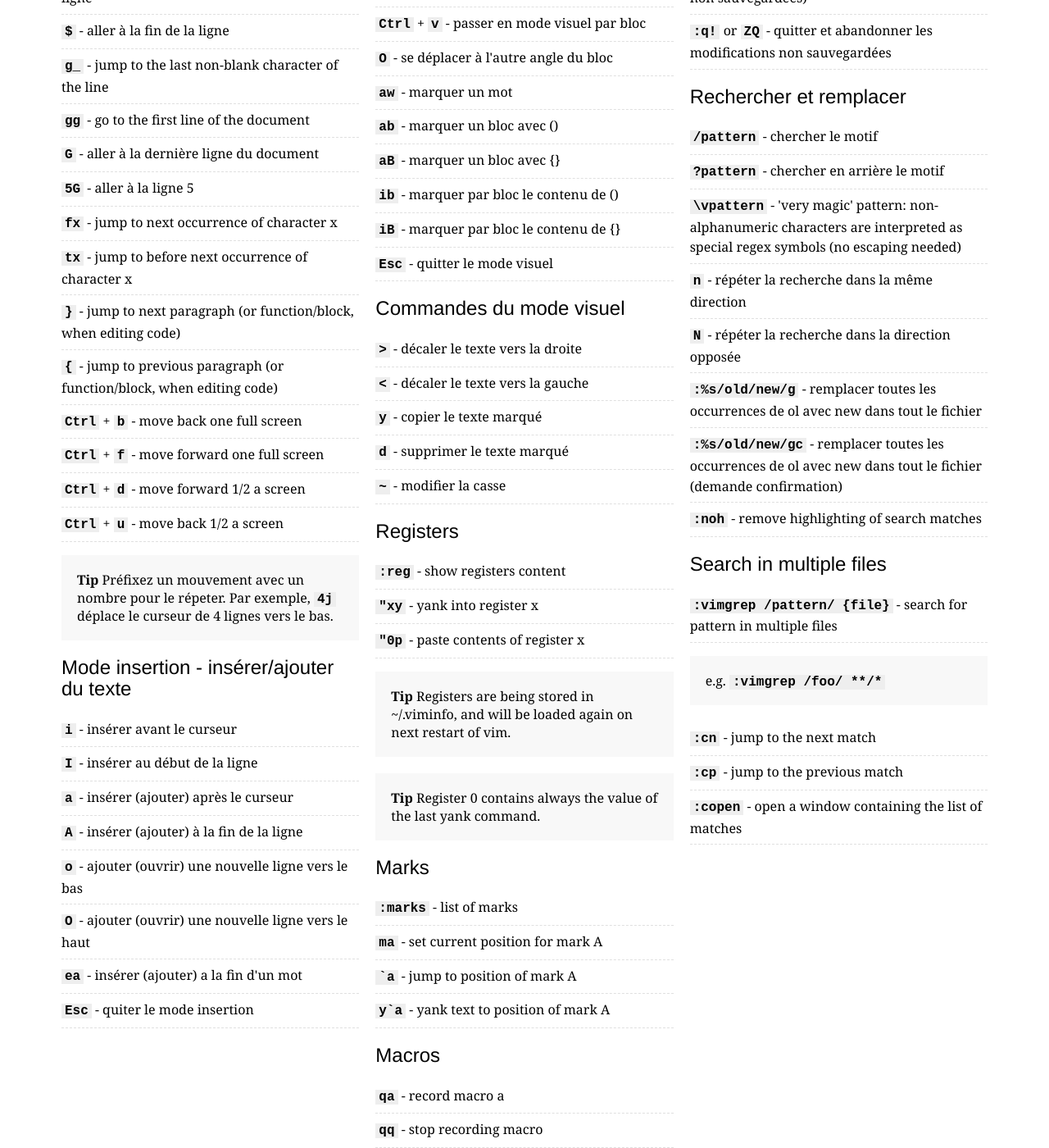
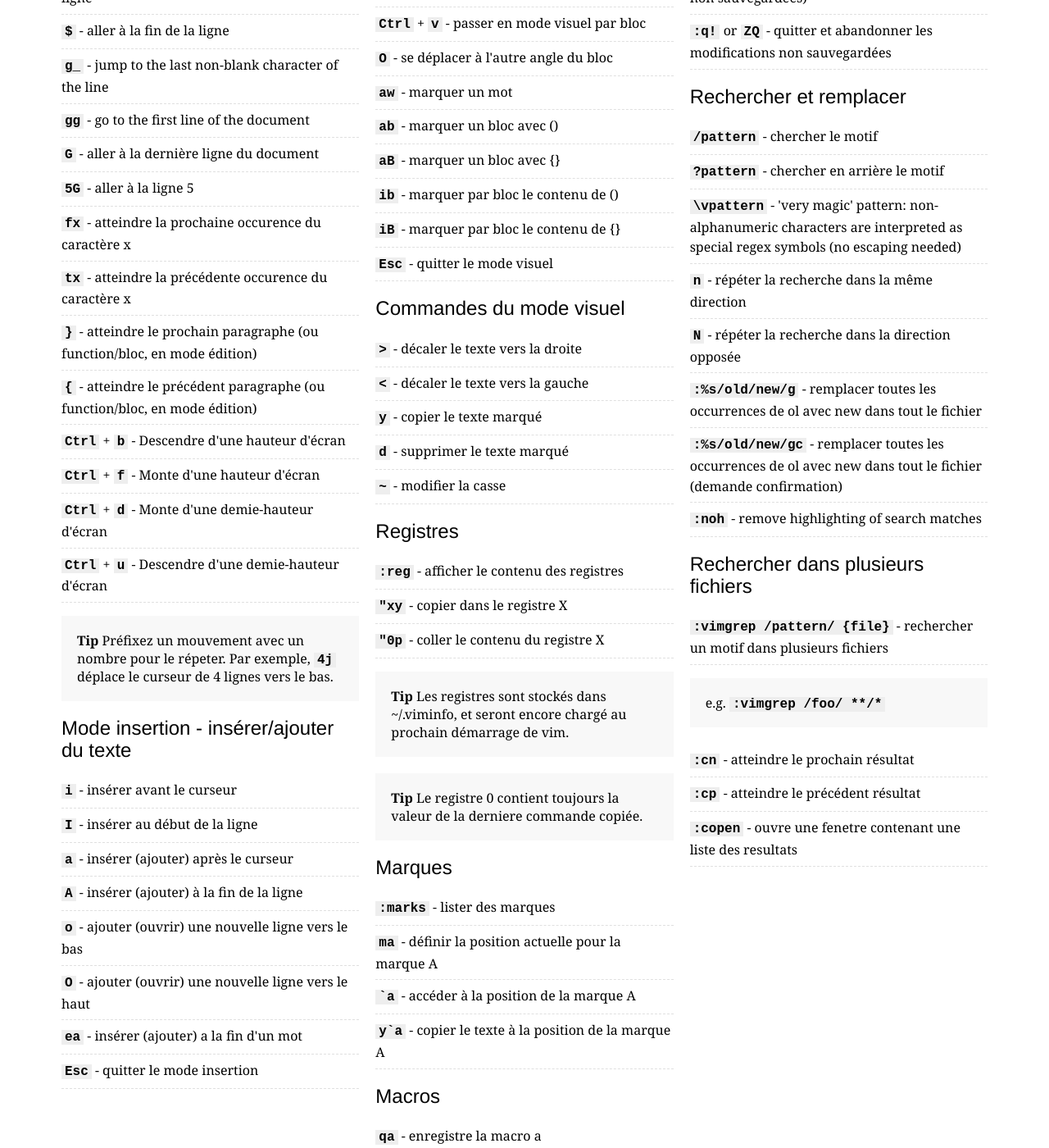
Before and after one commit to rtorr/vim-cheat-sheet, a Jekyll site: the page built from lang/fr_fr/index.html, in a window 1280 px wide and 1400 px high, scrolled down 962 px. Shown: the whole window at 82% size. Built offline with Jekyll 4.4.1, drawn with Linux system fonts in a browser that asks for light colours; some of the changed text lies outside the part shown.

Commit message:
:books: Add last translations

```diff
--- a/lang/fr_fr/index.html
+++ b/lang/fr_fr/index.html
@@ -16,12 +16,20 @@ cursorMovement:
     e: "aller en avant à la fin d'un mot"
     E: "aller en avant à la fin d'un mot (les mots peuvent contenir de la ponctuation)"
     b: "aller en arrière au début d'un mot"
-    B: "aller en arrière au début d'un mot (wles mots peuvent contenir de la ponctuation)"
+    B: "aller en arrière au début d'un mot (les mots peuvent contenir de la ponctuation)"
     zero: "aller au début de la ligne"
     caret: "aller au premier caractère non-espace de la ligne"
     dollar: "aller à la fin de la ligne"
     G: "aller à la dernière ligne du document"
     fiveG: "aller à la ligne 5"
+    fx: "atteindre la prochaine occurence du caractère x"
+    tx: "atteindre la précédente occurence du caractère x"
+    closeCurlyBrace: "atteindre le prochain paragraphe (ou function/bloc, en mode édition)"
+    openCurlyBrace: "atteindre le précédent paragraphe (ou function/bloc, en mode édition)"
+    CtrlPlusb: "Descendre d'une hauteur d'écran"
+    CtrlPlusf: "Monte d'une hauteur d'écran"
+    CtrlPlusu: "Descendre d'une demie-hauteur d'écran"
+    CtrlPlusd: "Monte d'une demie-hauteur d'écran"
   tip: "Préfixez un mouvement avec un nombre pour le répeter. Par exemple, <kbd>4j</kbd> déplace le curseur de 4 lignes vers le bas."
 
 insertMode:
@@ -34,7 +42,7 @@ insertMode:
     o: "ajouter (ouvrir) une nouvelle ligne vers le bas"
     O: "ajouter (ouvrir) une nouvelle ligne vers le haut"
     ea: "insérer (ajouter) a la fin d'un mot"
-    Esc: "quiter le mode insertion"
+    Esc: "quitter le mode insertion"
 
 editing:
   title: Éditer
@@ -75,18 +83,55 @@ visualCommands:
     d: "supprimer le texte marqué"
     tilde: "modifier la casse"
 
+registers:
+  title: "Registres"
+  commands:
+    show: "afficher le contenu des registres"
+    pasteRegisterX: "coller le contenu du registre X"
+    yankIntoRegisterX: "copier dans le registre X"
+  tip1: "Les registres sont stockés dans ~/.viminfo, et seront encore chargé au prochain démarrage de vim."
+  tip2: "Le registre 0 contient toujours la valeur de la derniere commande copiée."
+
+marks:
+  title: "Marques"
+  commands:
+    list: "lister des marques"
+    currentPositionA: "définir la position actuelle pour la marque A"
+    jumpPositionA: "accéder à la position de la marque A"
+    yankToMarkA: "copier le texte à la position de la marque A"
+  tip: ""
+
+macros:
+  title: "Macros"
+  commands:
+    recordA: "enregistre la macro a"
+    stopRecording: "arreter l'enregistrement de la macro"
+    rerun: "re-executer la derniere macro executée"
+
+global:
+  title: "Global"
+  commands:
+    helpForKeyword: "ouvrir l'aide pour le mot clé"
+    openFile: "ouvrir un fichier"
+    saveAsFile: "sauvegarder un fichier sous"
+    closePane: "fermer le fichier en cours"
+
 cutAndPaste:
   title: "Copier-coller"
   commands:
-    yy: "copier un ligne"
+    yy: "copier une ligne"
     twoyy: "copier 2 lignes"
     yw: "copier un mot"
+    yiw: "copier le mot sous le curseur"
+    yaw: "copier le mot sous le curseur avec l'espace après ou avant"
     yDollar: "copier jusqu'à la fin de la ligne"
     p: "coller le presse-papier après le curseur"
     P: "coller le presse-papier avant le curseur"
     dd: "supprimer (couper) une ligne"
     twodd: "supprimer (couper) 2 lignes"
     dw: "supprimer (couper) un mot"
+    diw: "supprimer (couper) un mot sous le curseur"
+    daw: "supprimer (couper) un mot avec l'espace après ou avant"
     D: "supprimer (couper) jusqu'à la fin de la ligne"
     dDollar: "supprimer (couper) jusqu'à la fin de la ligne"
     x: "supprimer (couper) un caractère"
@@ -109,6 +154,14 @@ searchAndReplace:
     N: "répéter la recherche dans la direction opposée"
     colonPercentForwardSlashOldForwardSlashNewForwardSlashg: "remplacer toutes les occurrences de ol avec new dans tout le fichier"
     colonPercentForwardSlashOldForwardSlashNewForwardSlashgc: "remplacer toutes les occurrences de ol avec new dans tout le fichier (demande confirmation)"
+
+searchMultipleFiles:
+  title: "Rechercher dans plusieurs fichiers"
+  commands:
+    colonvimgrep: "rechercher un motif dans plusieurs fichiers"
+    coloncn: "atteindre le prochain résultat"
+    coloncp: "atteindre le précédent résultat"
+    coloncopen: "ouvre une fenetre contenant une liste des resultats"
 
 workingWithMultipleFiles:
   title: "Travailler avec plusieurs fichiers"
```
Also changed, not shown: other parts of lang/fr_fr/index.html (+2 -2 lines).
